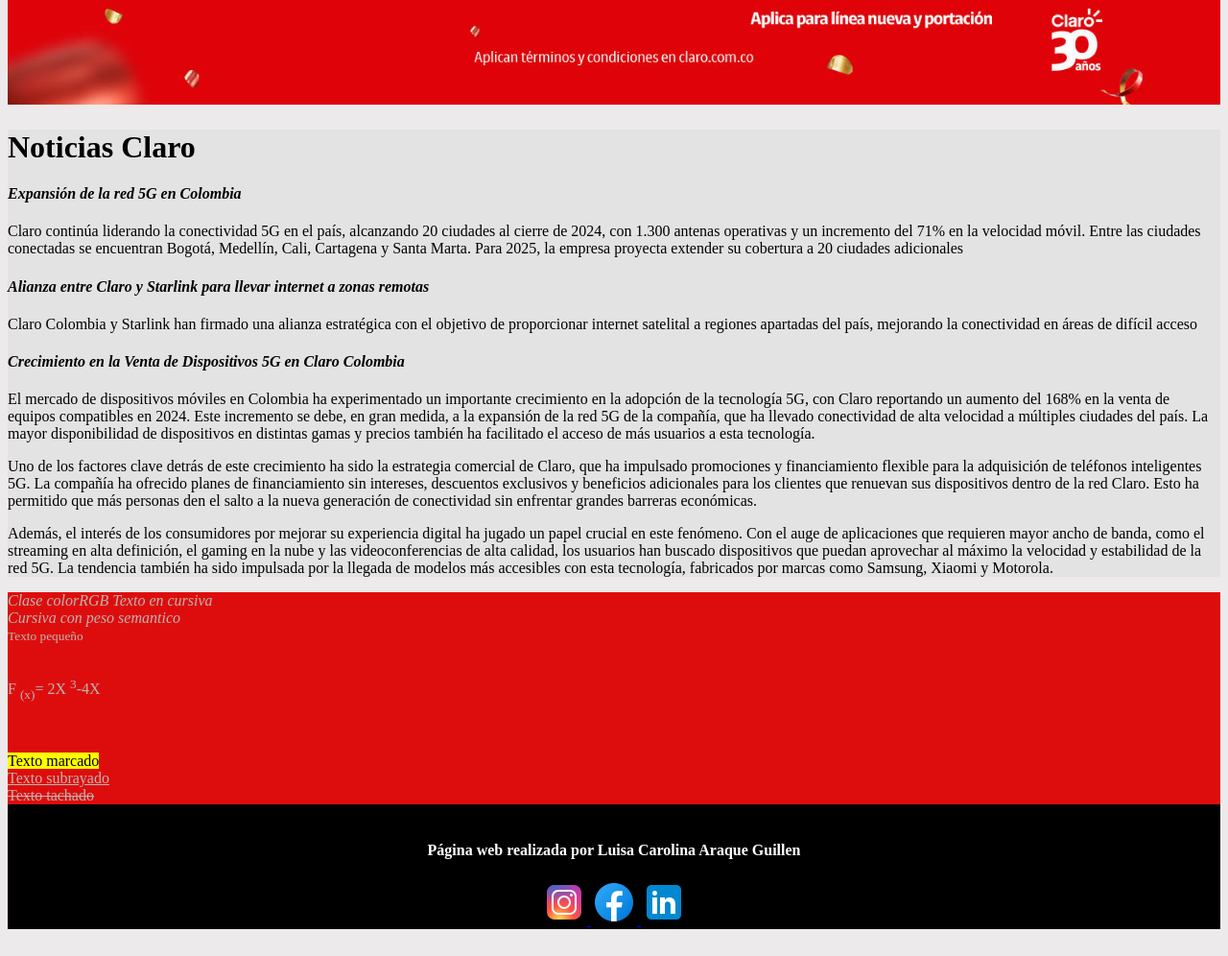
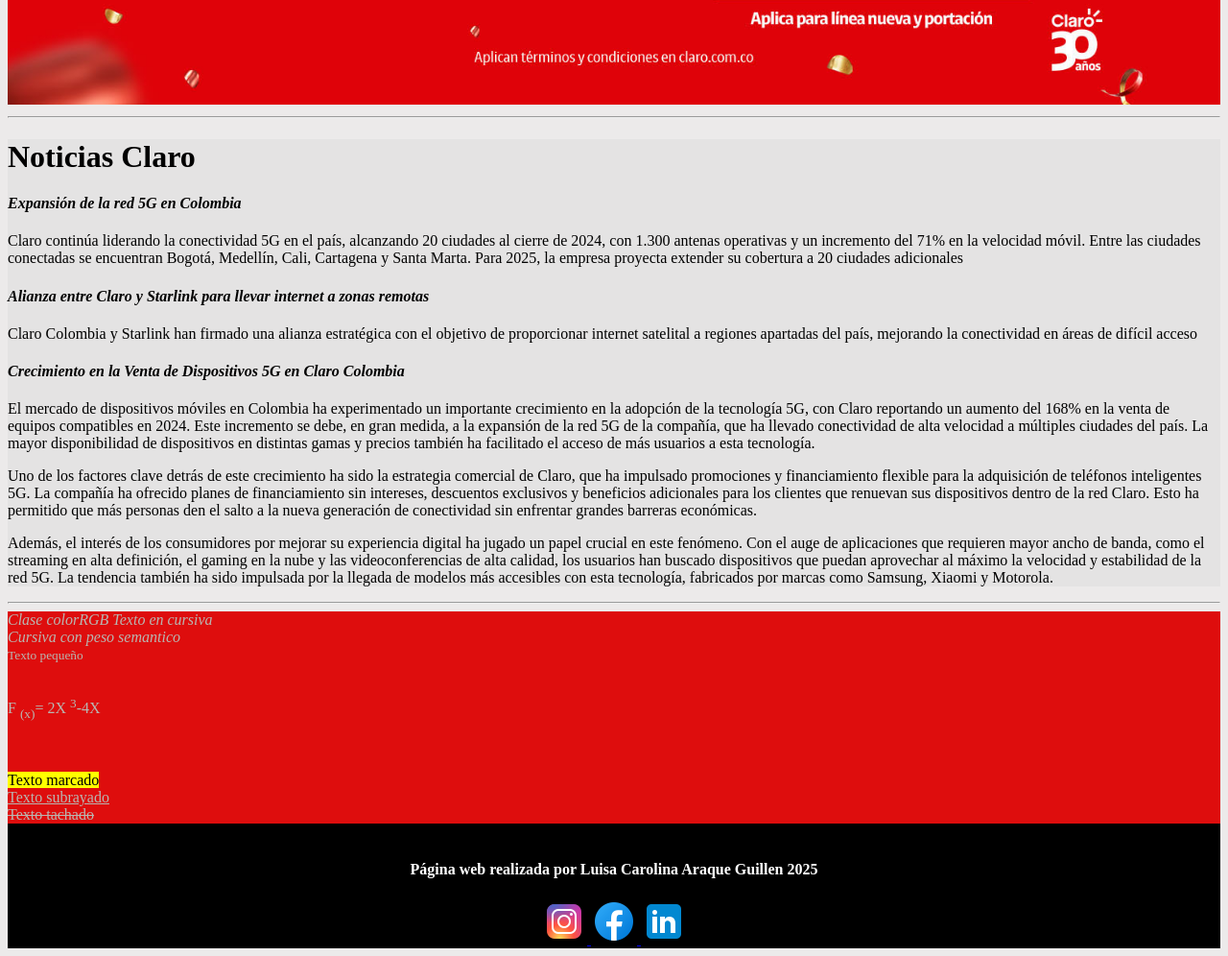
Before and after one commit to luisaAraque/luisaCarolinaAraqueGuillenParcial1, a plain HTML site: page index.html in a window 1280 px wide. Shown: the part 348-1344 px from the top of the page at 96% size. Drawn offline with Linux system fonts and the light colour scheme.

Commit message:
Actualización parcial

```diff
--- a/css/style.css
+++ b/css/style.css
@@ -29,6 +29,7 @@
 
 .imgPrincipal{
     width: 100%;
+
 }
 
 .divServicio{
--- a/index.html
+++ b/index.html
@@ -23,7 +23,7 @@
     <div>
         <img src="img/claroImagen.jpg" alt="" class="imgPrincipal">
     </div>
-
+    <hr>
     <div class="divNoticias">
         <h1>Noticias Claro</h1>
         <h4><em>Expansión de la red 5G en Colombia</em></h4>
@@ -68,7 +68,7 @@
             de modelos más accesibles con esta tecnología, fabricados por marcas como Samsung, Xiaomi y Motorola.
         </p>
     </div>
-
+    <hr>
     <div class="divRGBA">
         <i>Clase colorRGB Texto en cursiva </i>
         <br>
@@ -85,11 +85,9 @@
         <br>
         <del>Texto tachado</del>
     </div>
-
     <div class="divRedes">
         <br>
-        <h4>Página web realizada por Luisa Carolina Araque Guillen</h4>
-
+        <h4>Página web realizada por Luisa Carolina Araque Guillen 2025</h4>
         <a href="https://www.instagram.com/clarocolombia/">
             <img src="img/instagram.png" alt="">
         </a>
```
Also changed, not shown: paginas/servicios.html (+7 -1 lines).
